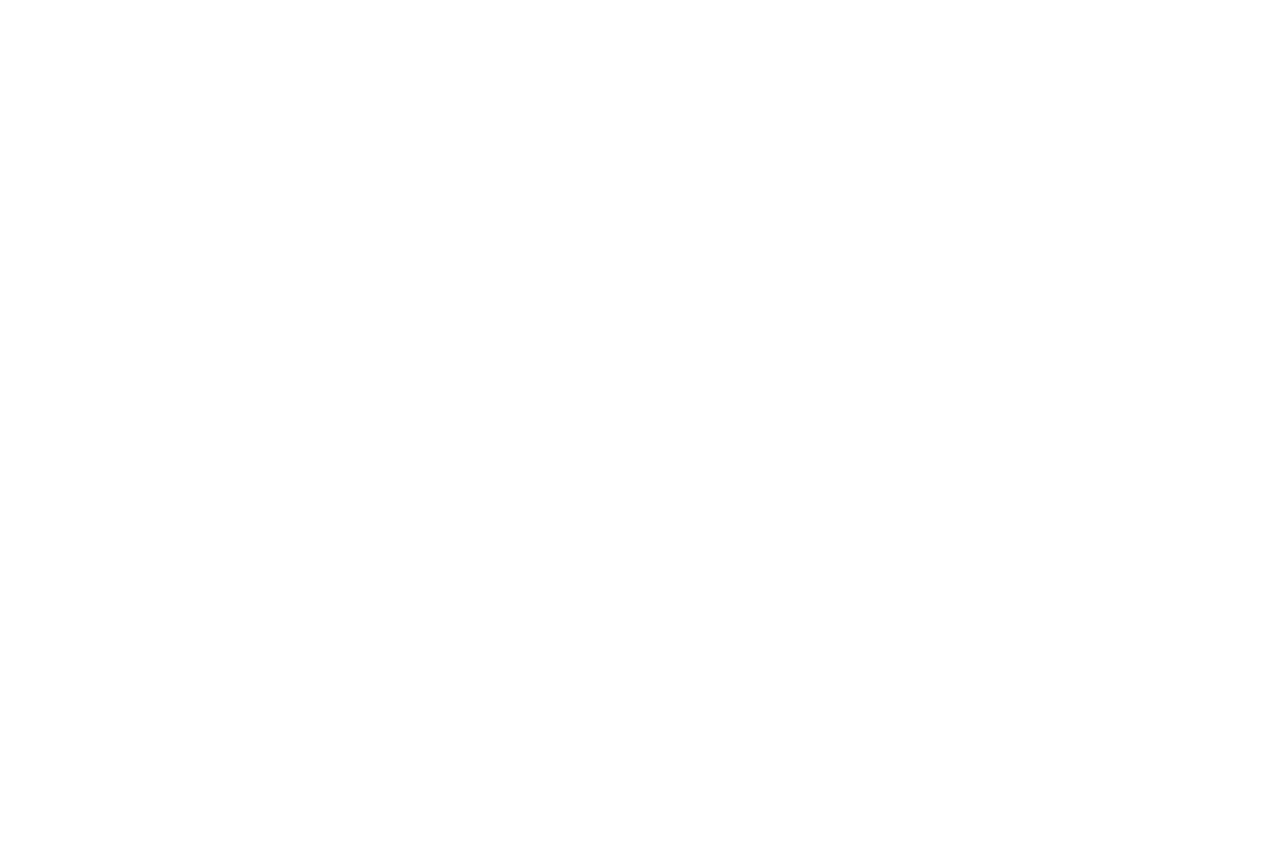
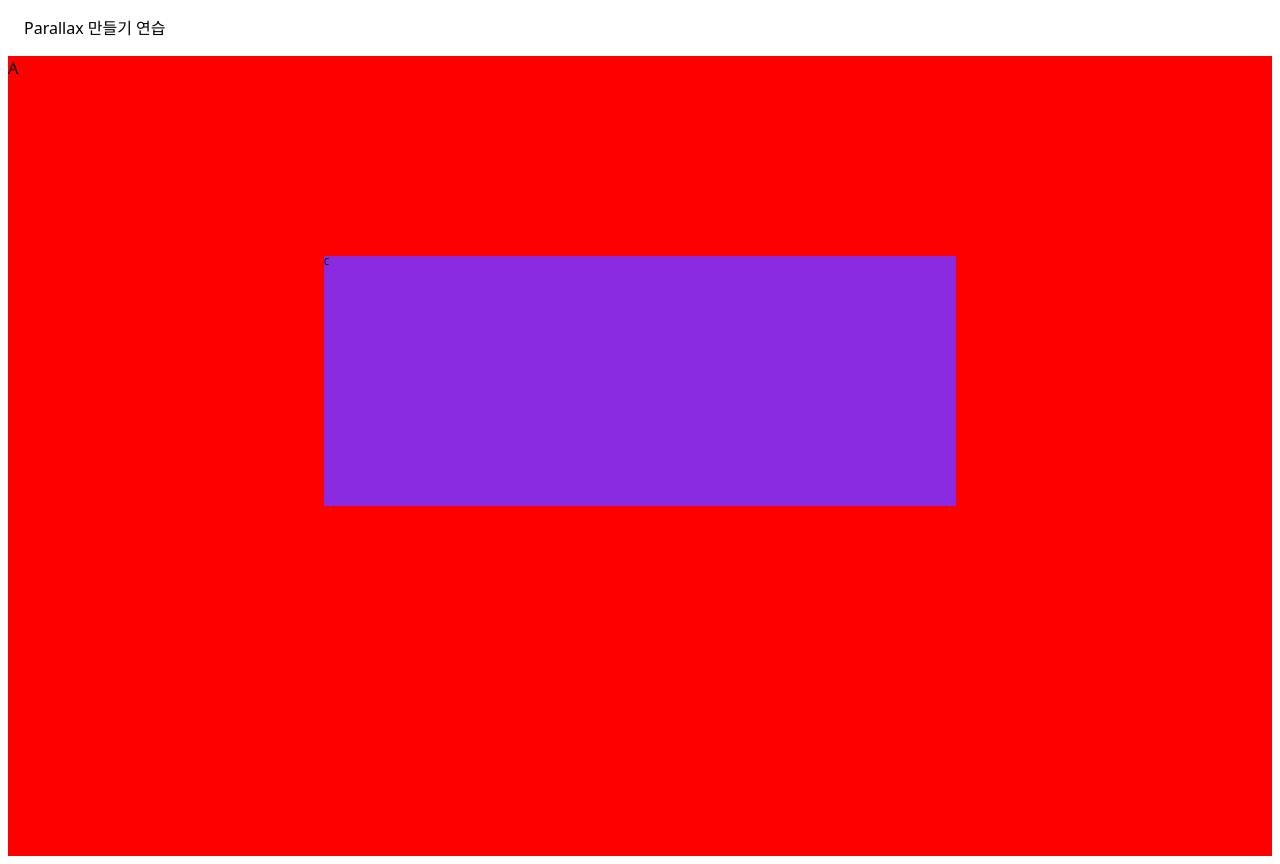
Before and after one commit to marulloc/next13-tailwind, a Next.js app: page /interactive/parallax in a window 1280 px wide. Before the commit the page ends 800 px from the top, so only its background shows below. Built offline with nearby package versions, Linux system fonts and the light colour scheme.

Commit message:
parallax basic with perspective & scrollY

```diff
--- a/src/app/interactive/parallax/page.tsx
+++ b/src/app/interactive/parallax/page.tsx
@@ -1,3 +1,6 @@
+import ParallaxCompoWithJS from '@/components/Parallax/ParallaxCompoWithJS';
+import ParallaxCompoWithPerspective from '@/components/Parallax/ParallaxCompoWithPerspective';
+
 /**
  * 시간이 아니라 시각차이로 위치에 따른 시각의 차이를 보여주는 기법을 Parallax라고 한다.
  * 예를 들면, 관찰자가 움직이면 멀리있도록 보이게 만든 요소는 느리게 가까이있도록 보이게 만든 요소는 빠르게 보이게 만든느 것인데
@@ -8,7 +11,15 @@
  * @returns
  */
 const Parallax = () => {
-    return <></>;
+    return (
+        <main className="   m-2 space-y-4 ">
+            <h1 className="m-4">Parallax 만들기 연습</h1>
+
+            {/* <ParallaxCompoWithJS /> */}
+
+            <ParallaxCompoWithPerspective />
+        </main>
+    );
 };
 
 export default Parallax;
--- /dev/null
+++ b/src/components/Parallax/ParallaxCompoWithJS/index.tsx
@@ -0,0 +1,26 @@
+'use client';
+
+import { useEffect, useRef } from 'react';
+
+const ParallaxCompoWithJS = () => {
+    const div_1 = useRef<any>();
+    const div_2 = useRef<any>();
+
+    const handleScroll = (e: any) => {
+        div_1.current.style['transform'] = `translateY(${scrollY * 1.5}px)`;
+    };
+
+    useEffect(() => {
+        window.addEventListener('scroll', handleScroll);
+        return () => window.removeEventListener('scroll', handleScroll);
+    }, []);
+
+    return (
+        <section style={{ height: '200vh' }}>
+            <div ref={div_1} className="h-40 bg-red-400" />
+            <div ref={div_2} className="h-40 bg-blue-400" />
+        </section>
+    );
+};
+
+export default ParallaxCompoWithJS;
--- /dev/null
+++ b/src/components/Parallax/ParallaxCompoWithPerspective/index.tsx
@@ -0,0 +1,27 @@
+'use client';
+
+import styles from './parallax.module.css';
+/** CSS Perspective 시각, 관점, 원근감
+ * 요소의 z = 0 평면과 사용자 사이의 거리를 정의할 수 있는 속성이다.
+ * (화면과 우리의 거리라고 보면 된다. 원근감을 정의하는 속성)
+ * 보통 transform효과를 주고자하는 요소의 부모에 적용해서 쓰는데
+ * 나는 배경은 뒤로 밀고 자식요소들을 앞으로 이동시킬거다
+ * Z 평면에 대한 translate를 이용할 것임
+ */
+const ParallaxCompoWithPerspective = () => {
+    return (
+        <div id="parallax-wrapper" className={styles['parallax-wrapper']}>
+            <div id="parallax-A" className={`${styles['parallax']} ${styles['parallax-A']}`}>
+                A
+            </div>
+            <div id="parallax-B" className={`${styles['parallax']} ${styles['parallax-B']}`}>
+                B
+            </div>
+            <div id="parallax-C" className={`${styles['parallax']} ${styles['parallax-C']}`}>
+                C
+            </div>
+        </div>
+    );
+};
+
+export default ParallaxCompoWithPerspective;
--- /dev/null
+++ b/src/components/Parallax/ParallaxCompoWithPerspective/parallax.module.css
@@ -0,0 +1,30 @@
+.parallax-wrapper {
+    height: 100vh;
+
+    overflow-x: hidden;
+    perspective: 1px;
+}
+
+.parallax {
+    position: absolute;
+    top: 0;
+    left: 0;
+    right: 0;
+}
+
+.parallax-A {
+    background-color: red;
+    height: 150rem;
+}
+
+.parallax-B {
+    background-color: aqua;
+    height: 500px;
+    transform: translateZ(-2px);
+}
+
+.parallax-C {
+    background-color: blueviolet;
+    height: 500px;
+    transform: translateZ(-1px);
+}
```
